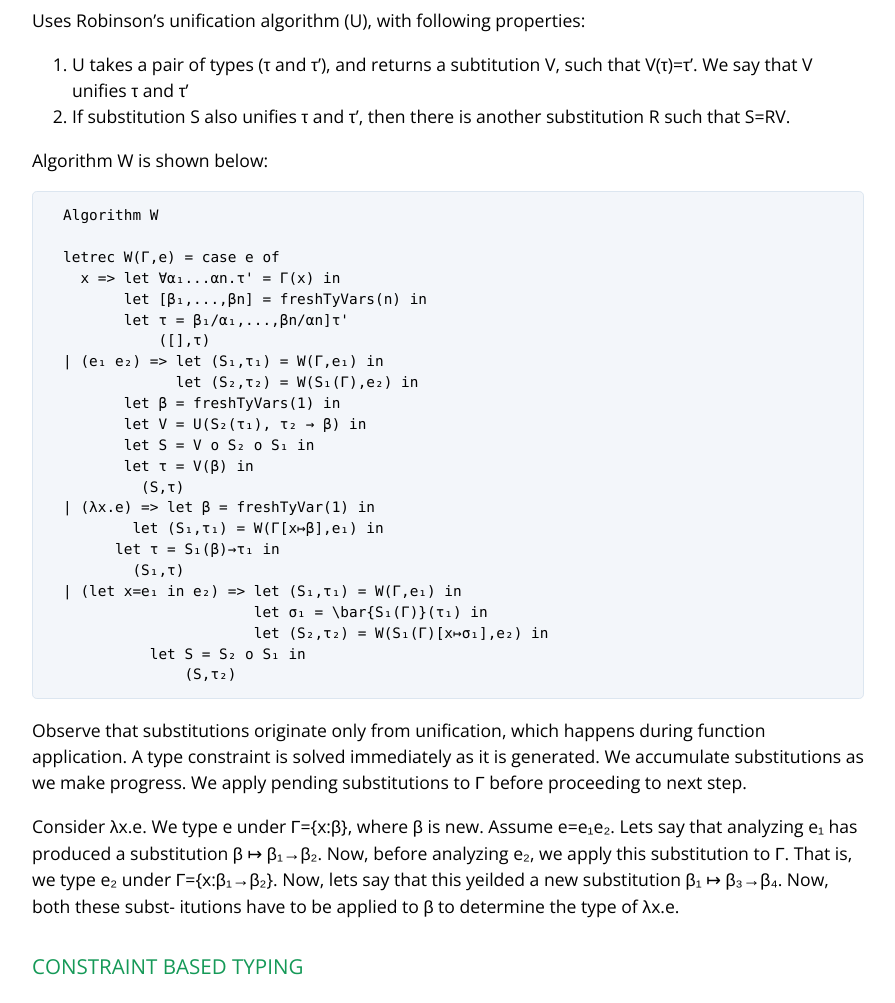
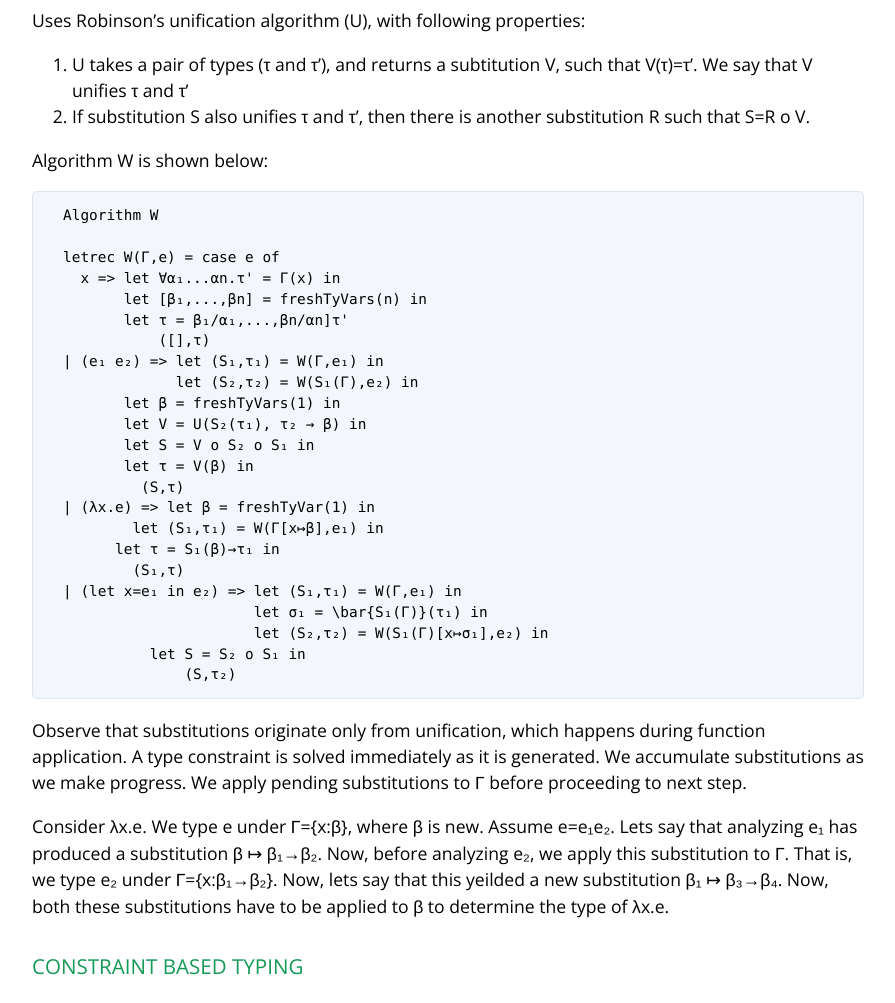
Before and after one commit to tycon/tycon.github.io, a Jekyll site: the page built from _posts/2015-07-25-ML-Type-Inference.markdown, in a window 1280 px wide and 1400 px high, scrolled down 1232 px. Shown: the part 156-1159 px from the top of the window, without its empty margins (192-1087 px from the left). Built offline with Jekyll 4.4.1, drawn with Linux system fonts in a browser that asks for light colours; formulas are drawn with MathJax 3; some of the changed text lies outside the part shown.

```diff
--- a/_posts/2015-07-25-ML-Type-Inference.markdown
+++ b/_posts/2015-07-25-ML-Type-Inference.markdown
@@ -59,7 +59,7 @@ Uses Robinson's unification algorithm (U), with following properties:
 1. U takes a pair of types (τ and τ'), and returns a subtitution V, such
 that V(τ)=τ'. We say that V unifies τ and τ'
 2. If substitution S also unifies τ and τ', then there is another substitution
-R such that S=RV.
+R such that S=R o V.
 
 Algorithm W is shown below:
 
@@ -98,7 +98,7 @@ Consider λx.e. We type e under Γ={x:β}, where β is new. Assume
 e=e₁e₂. Lets say that analyzing e₁ has produced a substitution β ↦
 β₁→β₂. Now, before analyzing e₂, we apply this substitution to Γ. That
 is, we type e₂ under Γ={x:β₁→β₂}. Now, lets say that this yeilded a
-new substitution β₁ ↦ β₃→β₄. Now, both these subst- itutions have to
+new substitution β₁ ↦ β₃→β₄. Now, both these substitutions have to
 be applied to β to determine the type of λx.e.
 
 
```
Also changed, not shown: other parts of _posts/2015-07-25-ML-Type-Inference.markdown (+6 -2 lines), assets/HMX-rules.png (added).
